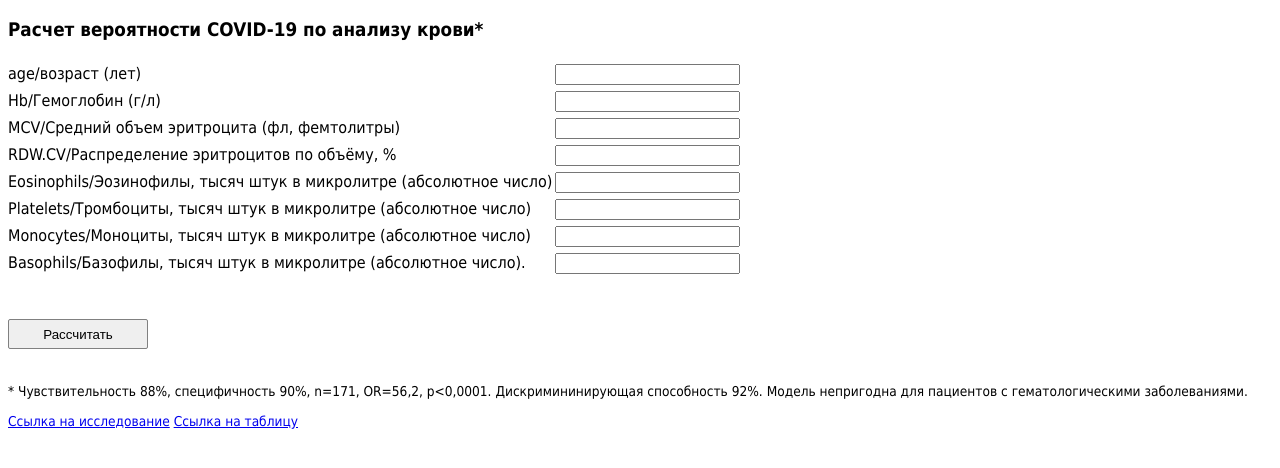
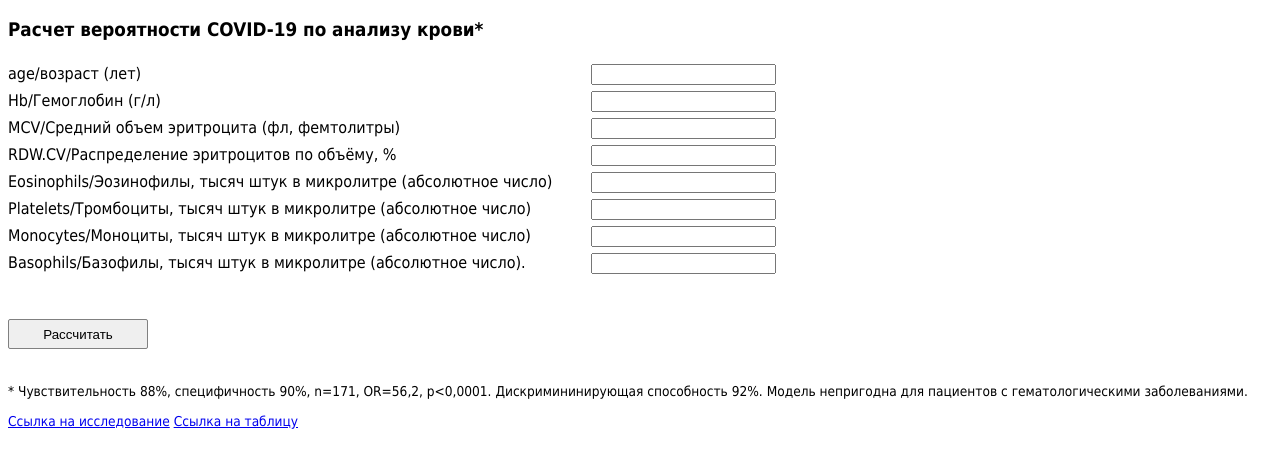
Before and after one commit to metametaclass/cbccovid, a plain HTML site: page index.html in a window 1280 px wide. Drawn offline with Linux system fonts and the light colour scheme.

Commit message:
change div size

```diff
--- a/calc.css
+++ b/calc.css
@@ -11,12 +11,12 @@ span {
     width: auto;
 }
 .label-div {
-    width: 75%;
+    width: 80%;
     float: left;
     margin-top: 6px;
 }
 .input-div {
-    width: 25%;
+    width: 20%;
     float: left;
     margin-top: 6px;
 }
```
